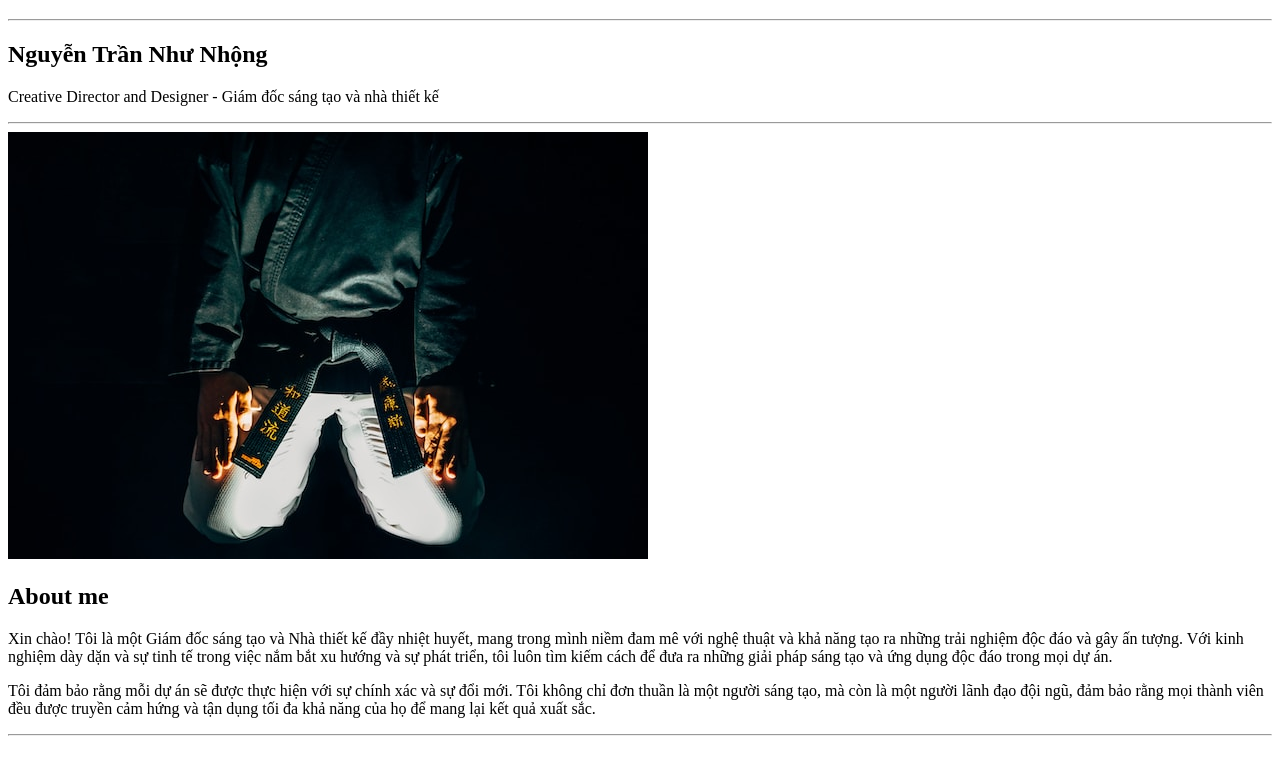
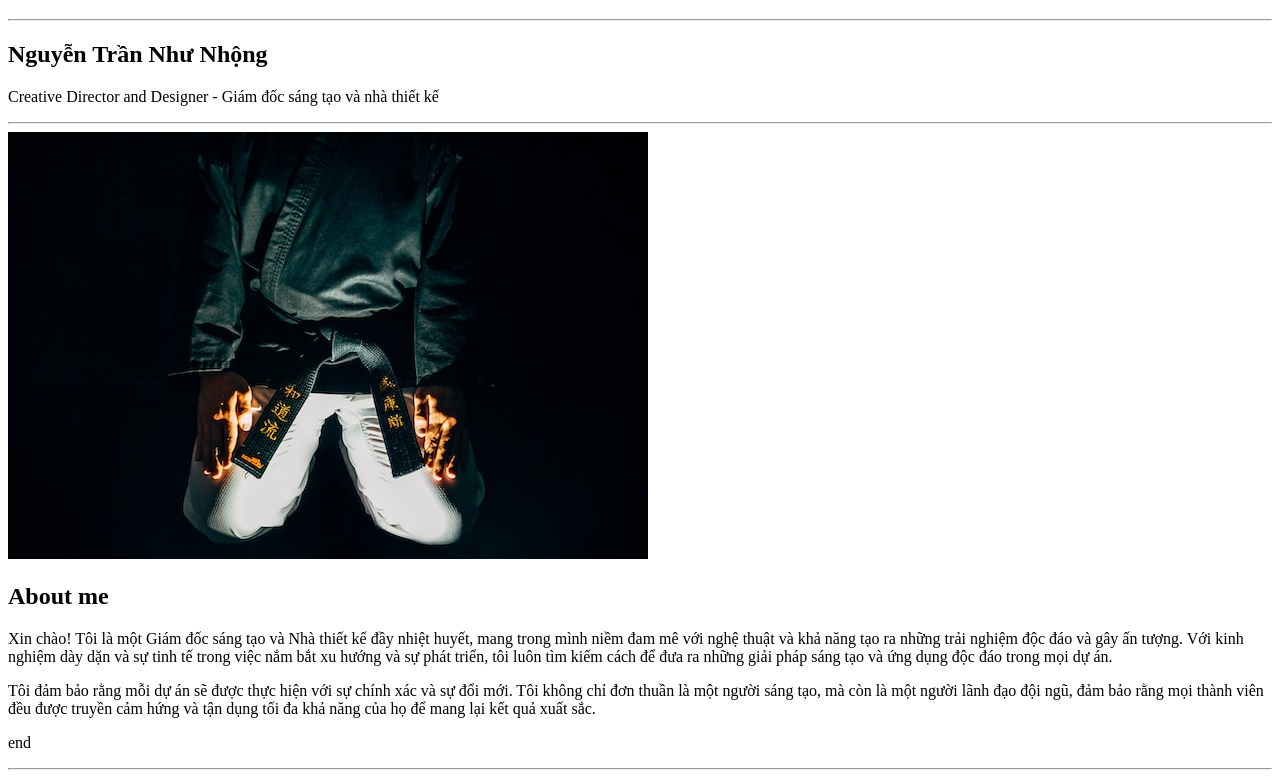
Before and after one commit to GThinhNguyen/DuAn1, a plain HTML site: page index.html in a window 1280 px wide. Shown: the part 87-865 px from the top of the page. Before the commit the page ends 831 px from the top, so only its background shows below. Drawn offline with Linux system fonts and the light colour scheme.

Commit message:
sua lan 1

```diff
--- a/index.html
+++ b/index.html
@@ -34,20 +34,9 @@
     <p>Tôi đảm bảo rằng mỗi dự án sẽ được thực hiện với sự chính xác và sự đổi mới. Tôi không chỉ đơn thuần là một người
         sáng tạo, mà còn là một người lãnh đạo đội ngũ, đảm bảo rằng mọi thành viên đều được truyền cảm hứng và tận dụng
         tối đa khả năng của họ để mang lại kết quả xuất sắc.</p>
+    <p>end</p>
     <hr>
 
 
 </body>
-
 </html>
-<!-- echo "# DuAn1" >> README.md
-git init
-git add README.md
-git commit -m "first commit"
-git branch -M main
-git remote add origin https://github.com/GThinhNguyen/DuAn1.git
-git push -u origin main -->
-
-<!-- git remote add origin https://github.com/GThinhNguyen/DuAn1.git
-git branch -M main
-git push -u origin main -->
```
